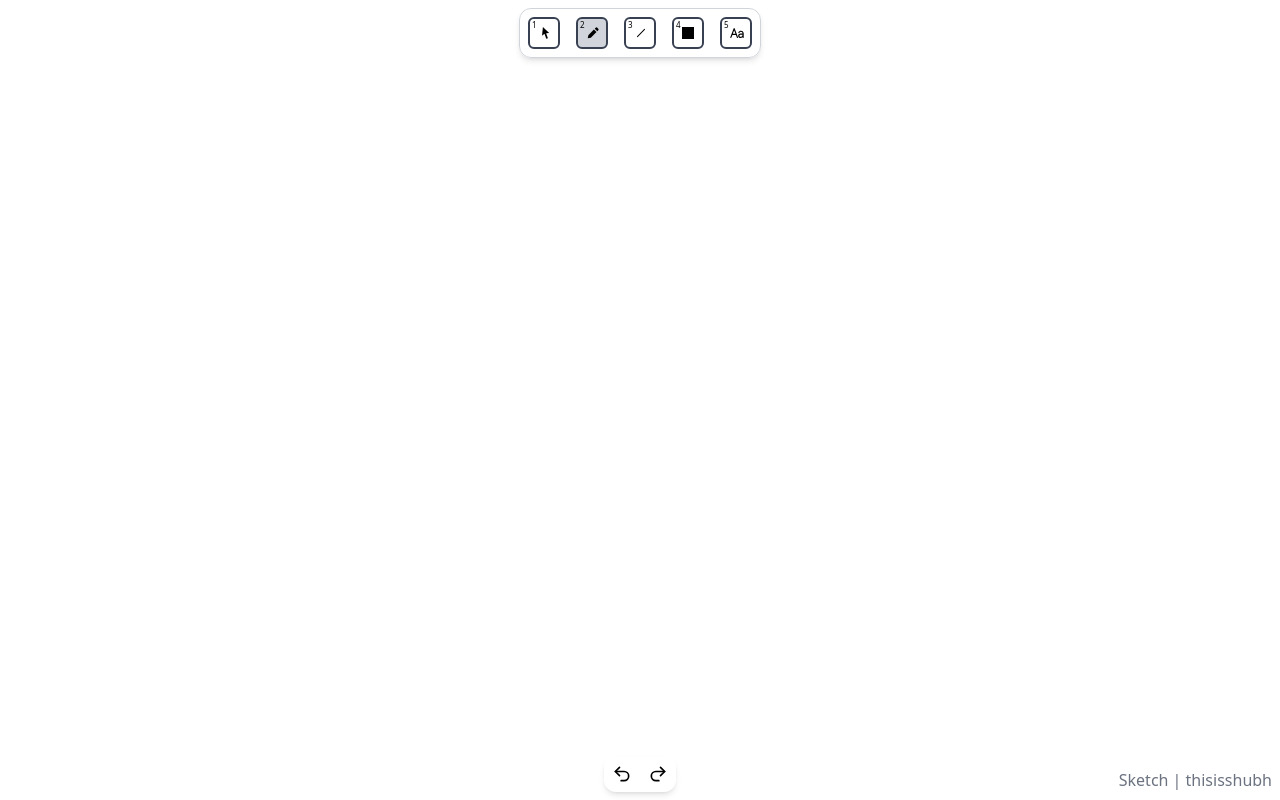
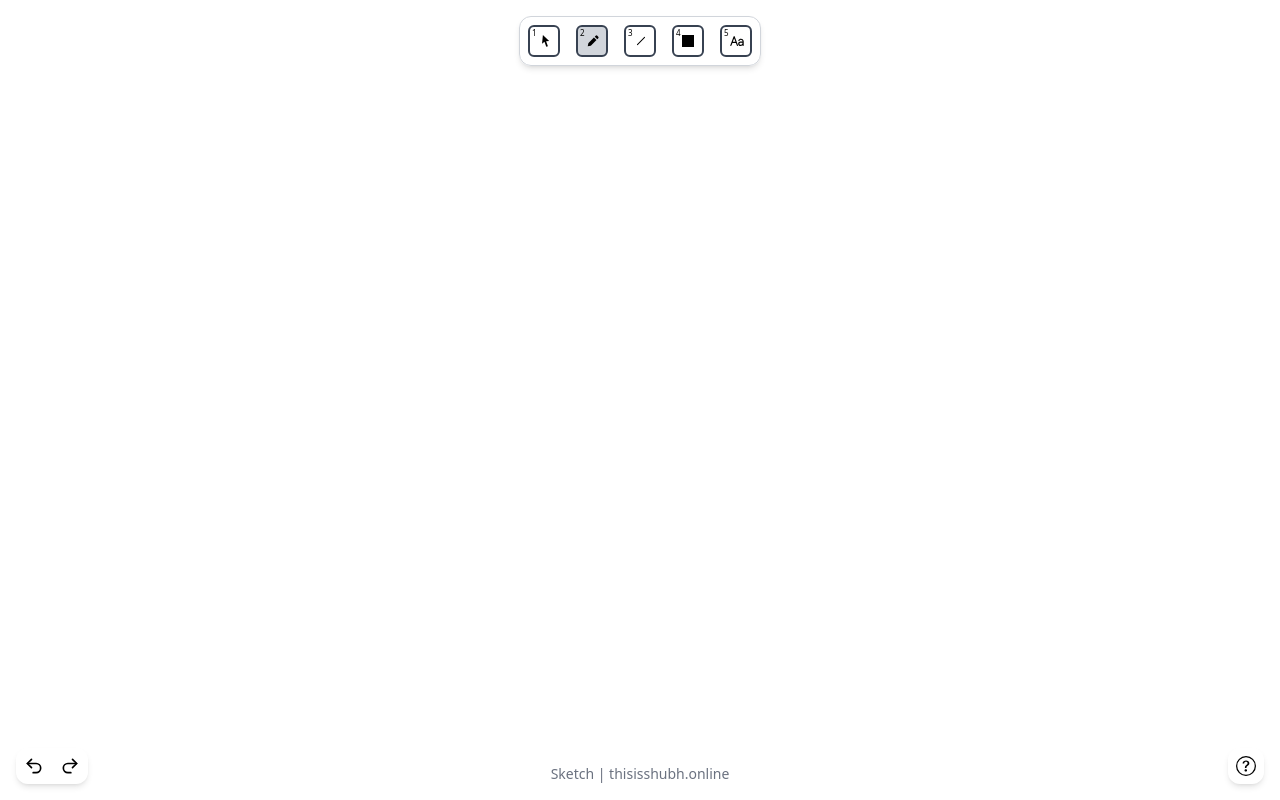
Before and after one commit to aryashubhanshu/canvas-drawing-app, a React (Vite) app: page / in a window 1280 px wide. Built offline with nearby package versions, Linux system fonts and the light colour scheme; a web font is replaced by a local one.

Commit message:
Fixed UI

```diff
--- a/package.json
+++ b/package.json
@@ -14,6 +14,7 @@
     "react": "^18.2.0",
     "react-dom": "^18.2.0",
     "react-icons": "^5.2.1",
+    "react-router-dom": "^6.23.1",
     "roughjs": "^4.6.6"
   },
   "devDependencies": {
--- a/src/App.jsx
+++ b/src/App.jsx
@@ -2,6 +2,7 @@ import getStroke from "perfect-freehand";
 import { useEffect, useLayoutEffect, useRef, useState } from "react";
 import { AiOutlineLine } from "react-icons/ai";
 import { BiSolidPencil } from "react-icons/bi";
+import { BsQuestionCircle } from "react-icons/bs";
 import { FaSquareFull } from "react-icons/fa";
 import { IoText } from "react-icons/io5";
 import { LuRedo2, LuUndo2 } from "react-icons/lu";
@@ -526,10 +527,10 @@ const App = () => {
 
   return (
     <div>
-      <div className="fixed bottom-2 right-2 text-md text-gray-500">
-        Sketch | thisisshubh
+      <div className="fixed bottom-4 left-1/2 -translate-x-1/2 text-sm text-gray-500">
+        Sketch | thisisshubh.online
       </div>
-      <div className="radio-toolbar fixed top-2 border px-2 py-2 left-1/2 -translate-x-1/2 border-gray-300 rounded-xl flex items-center gap-4 justify-center shadow-md z-20">
+      <div className="radio-toolbar fixed top-4 border px-2 py-2 left-1/2 -translate-x-1/2 border-gray-300 rounded-xl flex items-center gap-4 justify-center shadow-md z-20">
         <div className="flex gap-1">
           <input
             type="radio"
@@ -610,7 +611,7 @@ const App = () => {
           </label>
         </div>
       </div>
-      <div className="fixed bottom-2 flex items-center justify-center left-1/2 -translate-x-1/2 border-gray-300 rounded-xl shadow-md z-20">
+      <div className="fixed bottom-4 flex items-center justify-between left-4 border-gray-300 rounded-xl shadow-md z-20">
         <button
           className="w-full rounded-xl transition-all hover:bg-gray-300 px-2 py-2"
           onClick={undo}
@@ -622,6 +623,14 @@ const App = () => {
           onClick={redo}
         >
           <LuRedo2 size={20} />
+        </button>
+      </div>
+      <div className="fixed bottom-4 flex items-center justify-between right-4 border-gray-300 rounded-xl shadow-md z-20">
+        <button
+          onClick={() => {}}
+          className="w-full rounded-xl transition-all hover:bg-gray-300 px-2 py-2"
+        >
+          <BsQuestionCircle size={20} />
         </button>
       </div>
       {action === "writing" ? (
--- /dev/null
+++ b/src/components/Help.jsx
@@ -0,0 +1,9 @@
+const Help = () => {
+  return (
+    <div className="w-full h-screen flex items-center justify-center bg-transparent">
+      Help
+    </div>
+  );
+};
+
+export default Help;
```
Also changed, not shown: 1 other file (tests, documents, lock files or other folders).
